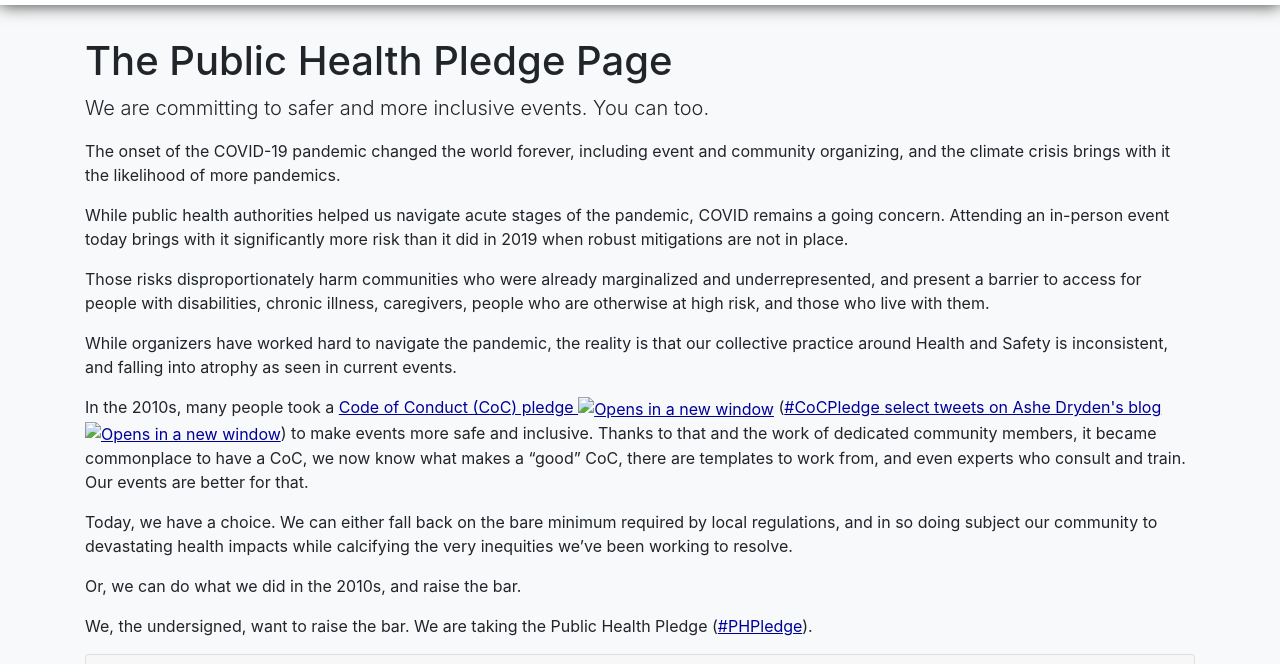
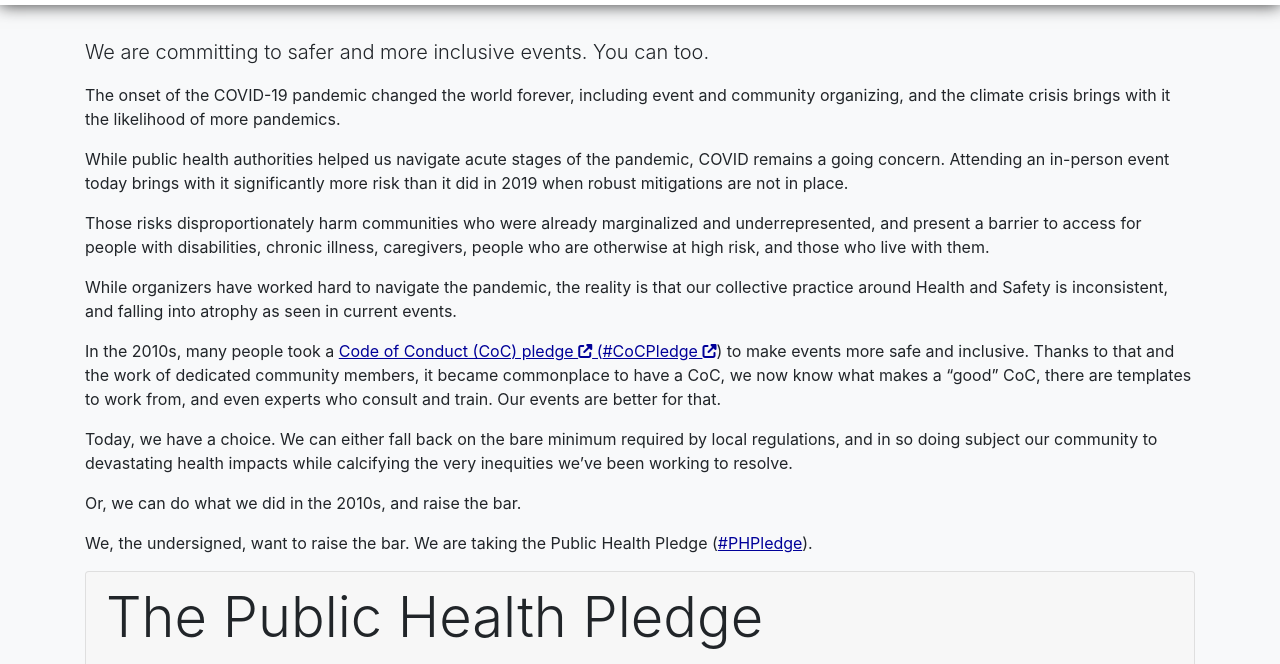
Before and after one commit to phpledge/publichealthpledge.com, a plain HTML site: page index.html in a window 1280 px wide. Shown: the part 64-728 px from the top of the page. Drawn offline with Linux system fonts and the light colour scheme.

Commit message:
open in new window icon

```diff
--- a/index.html
+++ b/index.html
@@ -33,7 +33,7 @@
     </header>
 
     <main class="container">
-        <h1>The Public Health Pledge Page</h1>
+        <h1 class="sr-only">The Public Health Pledge Page</h1>
         <h2 class="sr-only">Background</h2>
         <p class="lead">We are committing to safer and more inclusive events. You can too.</p>
 
@@ -45,7 +45,7 @@
 
         <p>While organizers have worked hard to navigate the pandemic, the reality is that our collective practice around Health and Safety is inconsistent, and falling into atrophy as seen in current events.</p>
 
-        <p>In the 2010s, many people took a <a href="https://geekfeminism.fandom.com/wiki/CoC_Pledge" target="_blank"><span class="sr-only">Geek Feminism entry on the Code of Conduct pledge </span>Code of Conduct (CoC) pledge <img src="assets/new-win.png" alt="Opens in a new window"></a> (<a href="https://www.ashedryden.com/cocpledge-select-tweets" target="_blank">#CoCPledge <span class="sr-hidden">select tweets on Ashe Dryden's blog </span> <img src="assets/new-win.png" alt="Opens in a new window"></a>) to make events more safe and inclusive. Thanks to that and the work of dedicated community members, it became commonplace to have a CoC, we now know what makes a “good” CoC, there are templates to work from, and even experts who consult and train. Our events are better for that.</p>
+        <p>In the 2010s, many people took a <a href="https://geekfeminism.fandom.com/wiki/CoC_Pledge" target="_blank"><span class="sr-only">Geek Feminism entry on the Code of Conduct pledge </span>Code of Conduct (CoC) pledge <span class="fa-solid fa-up-right-from-square"></span><span class="sr-only">Opens in a new window</span> (<a href="https://www.ashedryden.com/cocpledge-select-tweets" target="_blank">#CoCPledge <span class="sr-only">select tweets on Ashe Dryden's blog </span> <span class="fa-solid fa-up-right-from-square"></span><span class="sr-only">Opens in a new window</span></a>) to make events more safe and inclusive. Thanks to that and the work of dedicated community members, it became commonplace to have a CoC, we now know what makes a “good” CoC, there are templates to work from, and even experts who consult and train. Our events are better for that.</p>
 
         <p>Today, we have a choice. We can either fall back on the bare minimum required by local regulations, and in so doing subject our community to devastating health impacts while calcifying the very inequities we’ve been working to resolve.</p>
 
```
